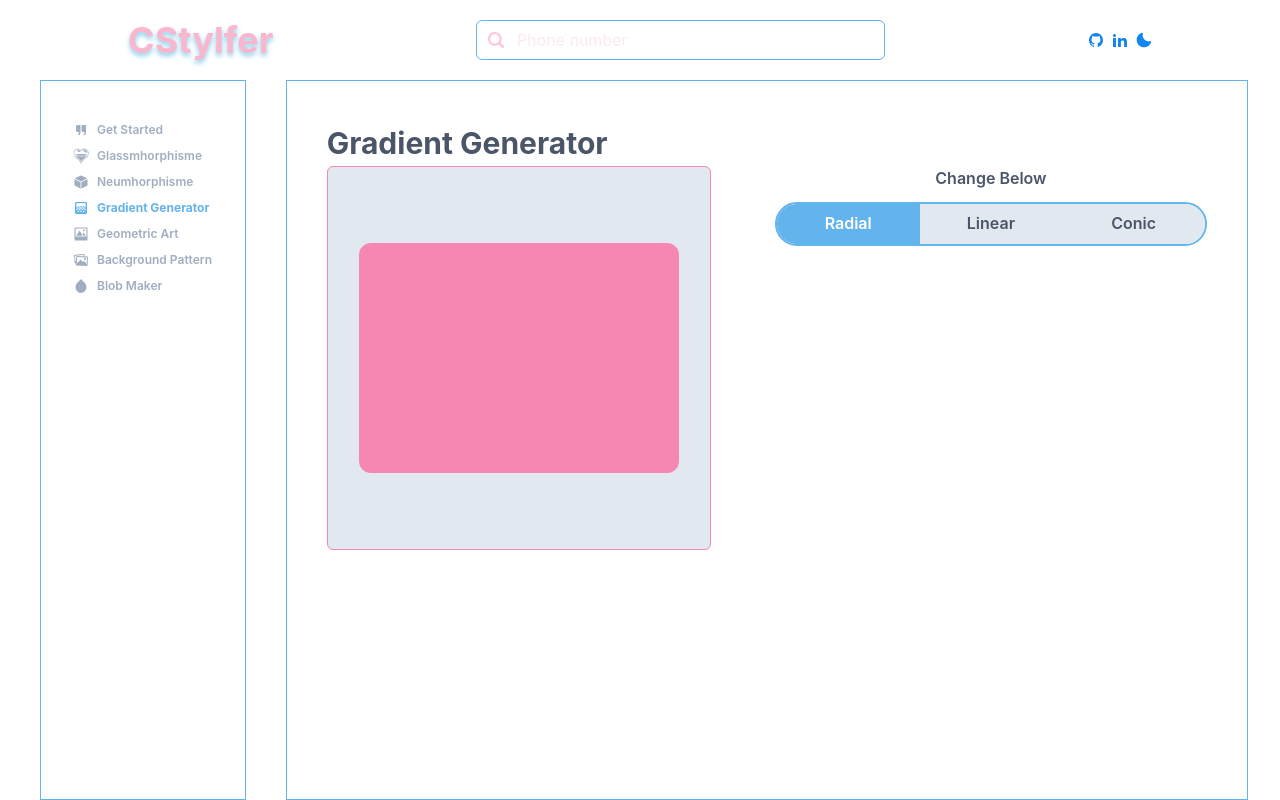
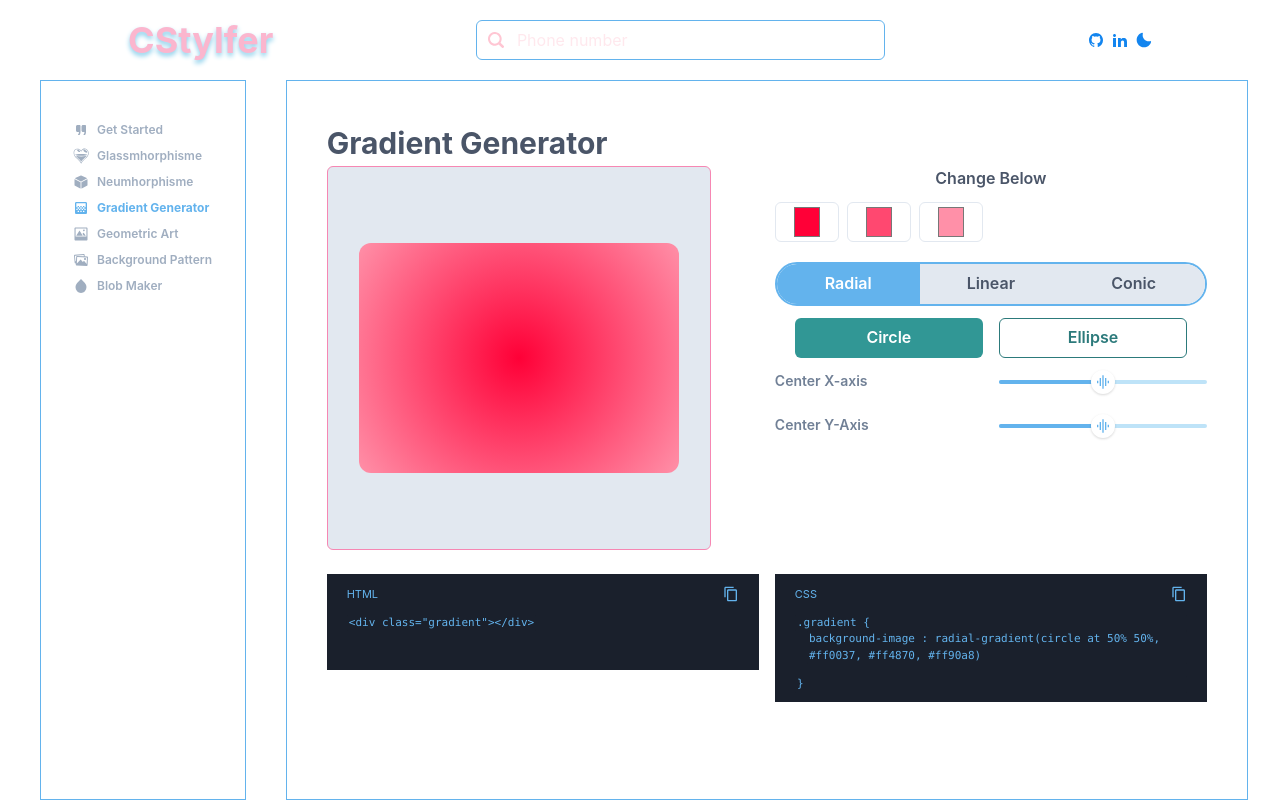
Before and after one commit to Novalia9517/CSTYLFER, a React (Vite) app: page /gradient in a window 1280 px wide. Both pictures are taken after a click on the button "Radial". Shown: the top 800 px of the page. Built offline with nearby package versions, Linux system fonts and the light colour scheme.

Commit message:
Gradient generator done

```diff
--- a/src/Pages/Gradient.jsx
+++ b/src/Pages/Gradient.jsx
@@ -11,22 +11,72 @@ import {
   Input,
   InputLeftAddon,
   InputRightAddon,
-  Button
+  Button,
+  HStack,
+  Icon,
+  Code
 } from '@chakra-ui/react'
 import CustomSlider from '../Components/CustomSlider'
 import { useState } from 'react'
+import { useEffect } from 'react'
+import { MdContentCopy } from 'react-icons/md'
+import {CopyToClipboard} from 'react-copy-to-clipboard'
+import { ToastContainer, toast } from 'react-toastify';
 
 const Gradient = () => {
-  const [typeGrad, setTypeGrad] = useState()
-  const [xAxis, setXAxis] = useState()
-  const [yAxis, setYAxis] = useState()
+  const [typeGrad, setTypeGrad] = useState('linear')
+  const [color1, setColor1] = useState('#ff0037')
+  const [color2, setColor2] = useState('#ff4870')
+  const [color3, setColor3] = useState('#ff90a8')
+  const [xAxis, setXAxis] = useState(50)
+  const [yAxis, setYAxis] = useState(50)
+  const [angle, setAngle] = useState(90)
+  const [radialType, setRadialType] = useState('circle')
+  const [background, setBackground] = useState(`linear-gradient(${angle}deg, ${color1}, ${color2}, ${color3})`)
+
+  const gradient = `.gradient {
+                      background-image : ${background}
+                    }`
 
   const clicked = (type, num) => {
     setTypeGrad(type)
+    getBackground()
   }
 
-  console.log(xAxis)
-  console.log(yAxis)
+  const getBackground = () => {
+    let bg = ``
+    if(typeGrad == 'radial'){
+      bg = `radial-gradient(${radialType} at ${xAxis}% ${yAxis}%, ${color1}, ${color2}, ${color3})`
+      setBackground(bg)
+    }else if (typeGrad == 'conic'){
+      bg = `conic-gradient(from ${angle}deg at ${xAxis}% ${yAxis}%, ${color1}, ${color2}, ${color3})`
+      setBackground(bg)
+    }else{
+      bg = `linear-gradient(${angle}deg, ${color1}, ${color2}, ${color3})`
+      setBackground(bg)
+    }
+    setBackground(bg)
+  }
+
+  const onCopy = (value) => {
+    toast.success('🦄 Wow so easy!', {
+      position: "bottom-center",
+      autoClose: 5000,
+      hideProgressBar: false,
+      closeOnClick: true,
+      pauseOnHover: true,
+      draggable: true,
+      progress: undefined,
+      theme: "light",
+      });
+      // alert(value)
+  }
+
+  useEffect(() => {
+    getBackground()
+  },[typeGrad, xAxis, yAxis, angle, radialType, color1, color2, color3])
+
+  console.log(color1, color2, color3)
   return (
     <Layout>
         <Text fontSize={'3xl'} fontWeight='bold'>Gradient Generator</Text>
@@ -49,14 +99,27 @@ const Gradient = () => {
                 display='block'
                 overflowX='hidden'
                 bg={'pink.300'}
+                backgroundImage={ background}
                 rounded={'xl'}
                 ></Box>
-              {/* <Box pos="absolute" top="-5%" right="10%" h='200px' w='200px' bgGradient='linear(to-r, purple.200, blue.400)' borderRadius='50%' zIndex={'-10'}/>
-              <Box pos="absolute" bottom="-25%" left="40%" h='200px' w='200px' bgGradient='linear(to-r, green.200, pink.500)' borderRadius='50%' zIndex={'-10'}/>
-              <Box pos="absolute" top="10%" left="5%" h='200px' w='200px' bgGradient='linear(to-l, #7928CA, #FF0080)' borderRadius='50%' zIndex={'-10'}/> */}
           </Flex>
           <GridItem w={'100%'} h='350px'>
                 <Text textAlign={'center'} fontWeight='semibold'>Change Below</Text>
+                <Grid
+                  templateColumns={'repeat(3, 1fr)'}
+                  mt={3}
+                  width={'50%'}
+                  height={12}
+                  >
+                    {/* <InputGroup size='sm' w={20} color='blue.300'   borderRadius={'50%'}> */}
+                        <Input type='color' value={color1} w={16}
+                        onChange={(e) => setColor1(e.target.value)}/>
+                        <Input type='color' value={color2} w={16}
+                        onChange={(e) => setColor2(e.target.value)}/>
+                        <Input type='color' value={color3} w={16}
+                        onChange={(e) => setColor3(e.target.value)}/>
+                    {/* </InputGroup> */}
+                  </Grid>
                 <Grid
                   templateColumns={'repeat(3, 1fr)'}
                   mt={3}
@@ -91,12 +154,81 @@ const Gradient = () => {
                 </Grid>
                 {typeGrad != 'radial' ?
                 <Stack>
-                  <CustomSlider min={0} max={50} title={'Blur'} change={(e) => setXAxis(e)}/>
-                  <CustomSlider min={5} max={50} title={'Distance'} change={(e) => setYAxis(e)}/>
+                  <CustomSlider min={0} max={360} step={15} title={'Angle'} change={(e) => setAngle(e)}/>
+                </Stack>
+                : null
+                }
+                {typeGrad == 'radial' ?
+                <Grid templateColumns={'repeat(2, 1fr)'} gap={4} mt={3} px={5}>
+                 <Button
+                  colorScheme='teal'
+                  variant={radialType == 'circle' ? 'solid' : 'outline'}
+                  onClick={() => setRadialType('circle')}
+                  >Circle</Button>
+                 <Button
+                  colorScheme='teal'
+                  variant={radialType == 'ellipse' ? 'solid' : 'outline'}
+                  onClick={() => setRadialType('ellipse')}
+                  >Ellipse</Button>
+                </Grid>
+                : null
+                }
+                {typeGrad != 'linear' ?
+                <Stack>
+                  <CustomSlider min={0} max={125} title={'Center X-axis'} change={(e) => setXAxis(e)}/>
+                  <CustomSlider min={0} max={125} title={'Center Y-Axis'} change={(e) => setYAxis(e)}/>
                 </Stack>
                 : null
                 }
             </GridItem>
+        </Grid>
+        <Grid templateColumns={'repeat(2, 1fr)'} gap={4} mt='3'>
+          <Box bg='gray.800' h={'24'} px={5} py={3} mt={3}>
+            <Flex justifyContent={'space-between'} color='blue.300'>
+              <Text fontSize={'11px'}>HTML</Text>
+              <CopyToClipboard text={'<div class="gradient"></div>'}>
+                <Icon as={MdContentCopy}  onClick={() => onCopy(`HTML Code Copied`)}/>
+              </CopyToClipboard>
+            </Flex>
+            <Code
+              bg='gray.800'
+              color='blue.300'
+              fontSize={'11px'} mt={3}
+              children='<div class="gradient"></div>'
+              >
+            </Code>
+          </Box>
+          <Box bg='gray.800' h={'32'} px={5} py={3} mt={3}>
+            <Flex justifyContent={'space-between'} color='blue.300'>
+              <Text fontSize={'11px'}>CSS</Text>
+              <CopyToClipboard text={gradient}>
+                <Icon as={MdContentCopy} onClick={() => onCopy(`CSS Code Copied`)}/>
+              </CopyToClipboard>
+            </Flex>
+            <Box display={'flex'} flexDirection={'column'}>
+              <Code
+                bg='gray.800'
+                color='blue.300'
+                fontSize={'11px'} mt={3}
+                children={`.gradient {`}
+                >
+              </Code>
+              <Code
+                bg='gray.800'
+                color='blue.300'
+                fontSize={'11px'} ml={3}
+                >
+                  background-image : {background}
+              </Code>
+              <Code
+                bg='gray.800'
+                color='blue.300'
+                fontSize={'11px'} mt={3}
+                children={`}`}
+                >
+              </Code>
+            </Box>
+          </Box>
         </Grid>
     </Layout>
   )
--- a/src/Pages/Neumhorphisme.jsx
+++ b/src/Pages/Neumhorphisme.jsx
@@ -86,7 +86,7 @@ const Neumhorphisme = () => {
     // console.log(color)
 
     useEffect(() => {
-    },[backGround, backGroundImage, inset, linear])
+    },[backGround, backGroundImage, inset, linear, color, distance, blur, transparancy, neu])
   return (
    <Layout>
     <Text fontSize={'3xl'} fontWeight='bold'>Neumhorphisme</Text>
```
Also changed, not shown: src/Pages/Glassmhorphisme.jsx (+0 -15 lines). Lines whose indentation alone changed are shown as unchanged.
